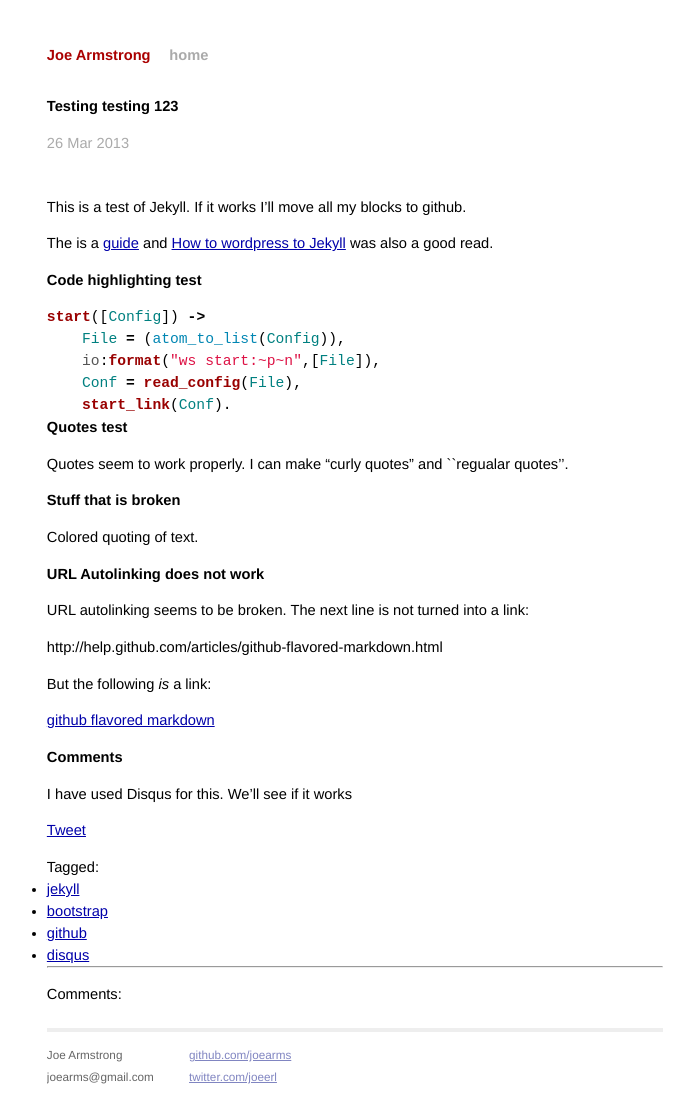
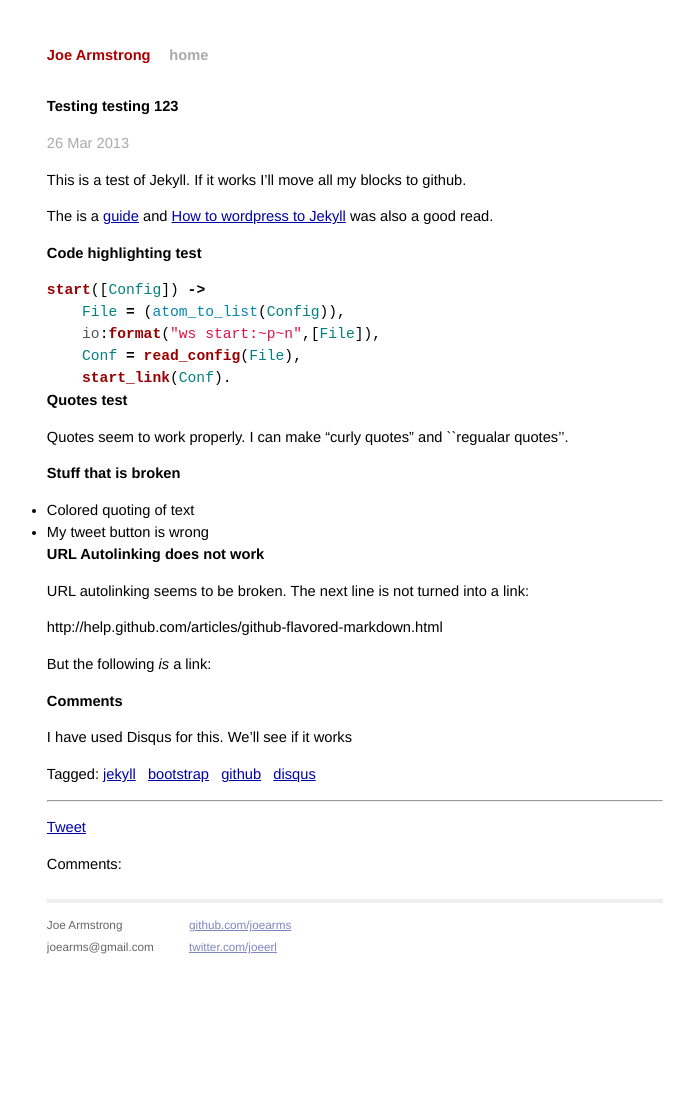
Before and after one commit to joearms/old.blog, a Jekyll site: the page built from _posts/2013-03-26-testing-testing-123.md, in a window 1280 px wide. Shown: the whole page, without its empty margins (285-979 px from the left). Built offline with Jekyll 4.4.1, drawn with Linux system fonts in a browser that asks for light colours; Markdown is read by kramdown in place of the engine named in the settings; comment, search, counter and statistics services are not loaded; after the commit the page ends 970 px from its top, so only the background shows below that.

Commit message:
more tweaks

```diff
--- a/_layouts/post.html
+++ b/_layouts/post.html
@@ -1,20 +1,11 @@
 ---
 layout: default
-headers: <link href="/atom.xml" type="application/atom+xml" rel="alternate" title="ANM's Blog." />
 ---
 
 <div id="title">
   <h1>{{ page.title }}</h1>
   <span class="meta">{{ page.date | date_to_string}}</span>
 
-<div class="social">
- <div class="share">
-    <div class="g-plusone" data-size="medium"></div>
-  </div>
-  <div class="share">
-  <iframe allowtransparency="true" frameborder="0" scrolling="no" src="http://platform.twitter.com/widgets/tweet_button.html?url={{ site.url }}{{ page.url }}&count=horizontal" style="width:115px; height:21px;"></iframe>
- </div>
-</div>
 
 <div id="content">
 {{ content }}
@@ -22,13 +13,16 @@ headers: <link href="/atom.xml" type="application/atom+xml" rel="alternate" titl
 
 <div id="tags">
 Tagged:
-<ul class="inline-tag-list">
   {% for tag in page.tags %}
-  <li><a href="/blog/tag/{{tag}}">{{tag}}</a></li>
+  <a href="/blog/tag/{{tag}}">{{tag}}</a> &nbsp;
   {% endfor %}
-</ul>
 </div>
+<p></p>
 <hr />
+
+<p><a href="https://twitter.com/share" class="twitter-share-button" data-via="joeerl">Tweet</a></p>
+<script type="text/javascript" src="http://platform.twitter.com/widgets.js"></script>
+
 
 <p>Comments:</p>
 
--- a/_posts/2013-03-26-testing-testing-123.md
+++ b/_posts/2013-03-26-testing-testing-123.md
@@ -38,7 +38,9 @@ Quotes seem to work properly. I can make &ldquo;curly quotes&rdquo; and
 Stuff that is broken
 ====================
 
-Colored quoting of text.
+* Colored quoting of text
+* My tweet button is wrong
+
 
 URL Autolinking does not work
 ==========
@@ -51,12 +53,7 @@ http://help.github.com/articles/github-flavored-markdown.html
 But the following *is* a link:
 
 
-<a href="http://help.github.com/articles/github-flavored-markdown.html">
-github flavored markdown</a>
-
 Comments
 ========
 
 I have used Disqus for this. We'll see if it works
-
-<p><a href="https://twitter.com/share" class="twitter-share-button" data-via="joeerl">Tweet</a></p>
```
